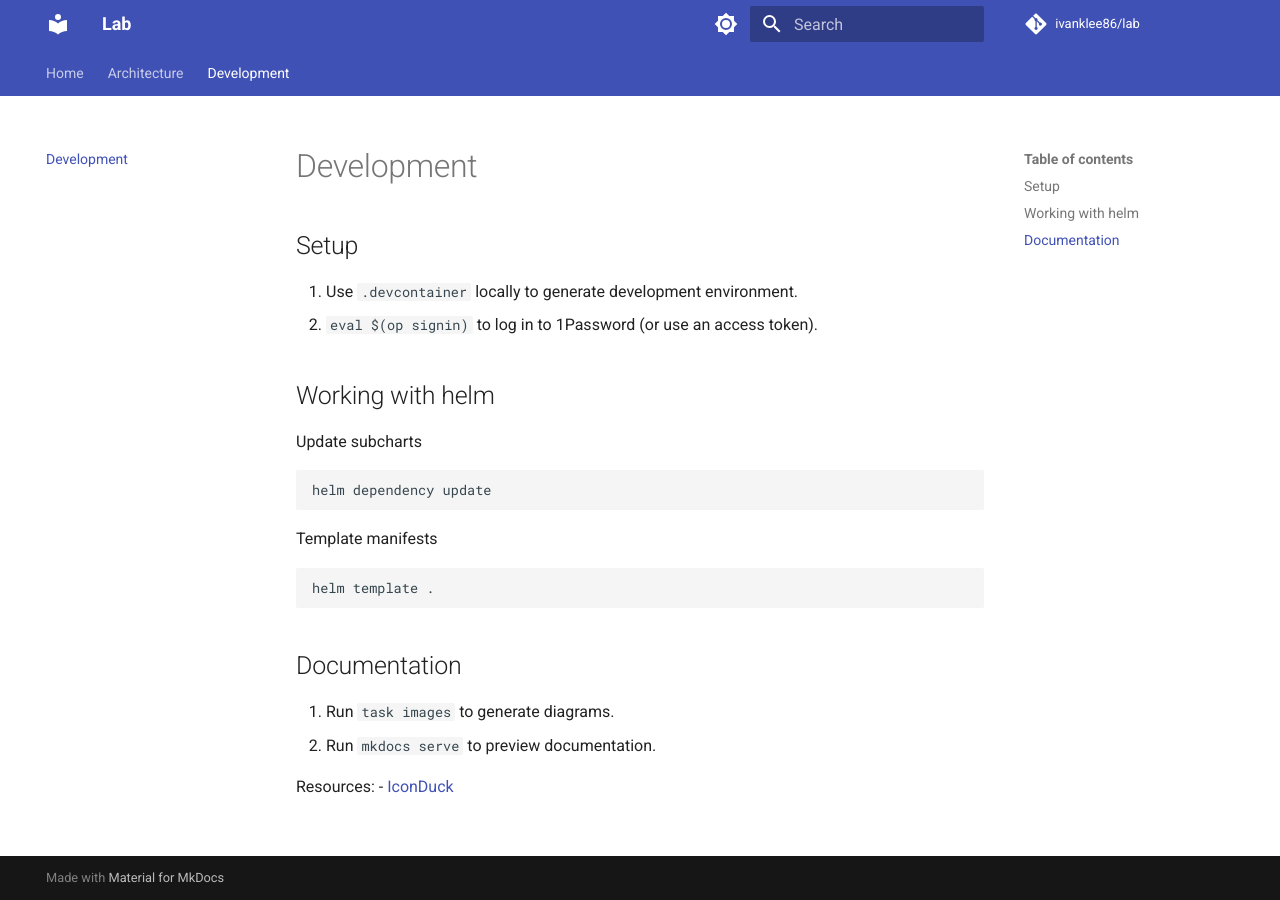
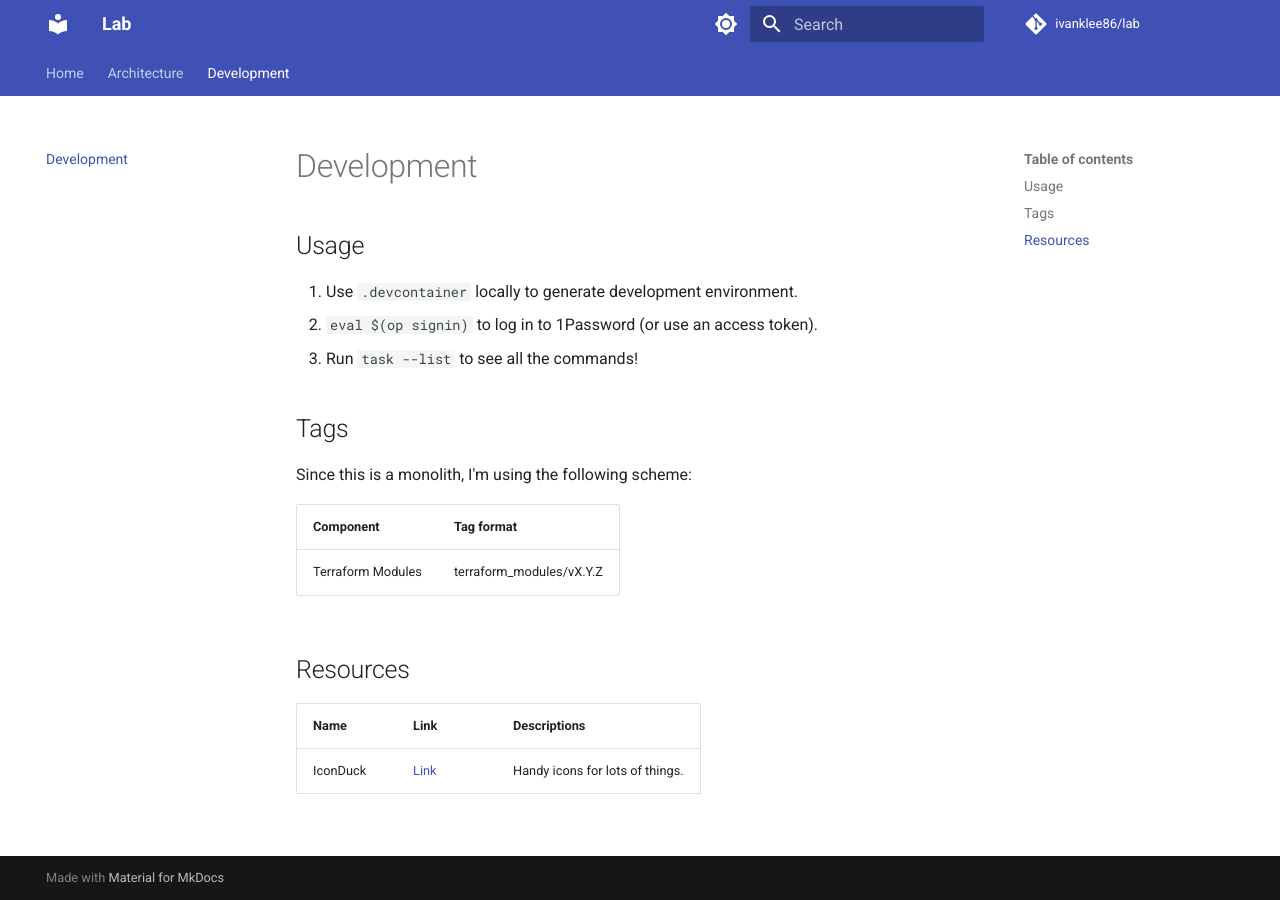
Before and after one commit to ivanklee86/lab, an MkDocs documentation site: the page built from docs/development.md, in a window 1280 px wide. Built offline with MkDocs 1.6.1 and Material for MkDocs 9.7.7, drawn with Linux system fonts in a browser that asks for light colours; comment, search, counter and statistics services are not loaded.

Commit message:
Switch modules to a tag and update documentation.

````diff
--- a/docs/development.md
+++ b/docs/development.md
@@ -1,25 +1,20 @@
 # Development
 
-## Setup
+## Usage
 1. Use `.devcontainer` locally to generate development environment.
 2. `eval $(op signin)` to log in to 1Password (or use an access token).
+3. Run `task --list` to see all the commands!
 
-## Working with helm
-Update subcharts
+## Tags
 
-```shell
-helm dependency update
-```
-Template manifests
+Since this is a monolith, I'm using the following scheme:
 
-```shell
-helm template .
-```
+| Component | Tag format |
+|-----------|------------|
+| Terraform Modules | terraform_modules/vX.Y.Z |
 
-## Documentation
+## Resources
 
-1. Run `task images` to generate diagrams.
-2. Run `mkdocs serve` to preview documentation.
-
-Resources:
-- [IconDuck](https://iconduck.com)
+| Name | Link | Descriptions |
+|------|------|--------------|
+| IconDuck | [Link](https://iconduck.com) | Handy icons for lots of things. |
````
Also changed, not shown: 3 other files.
